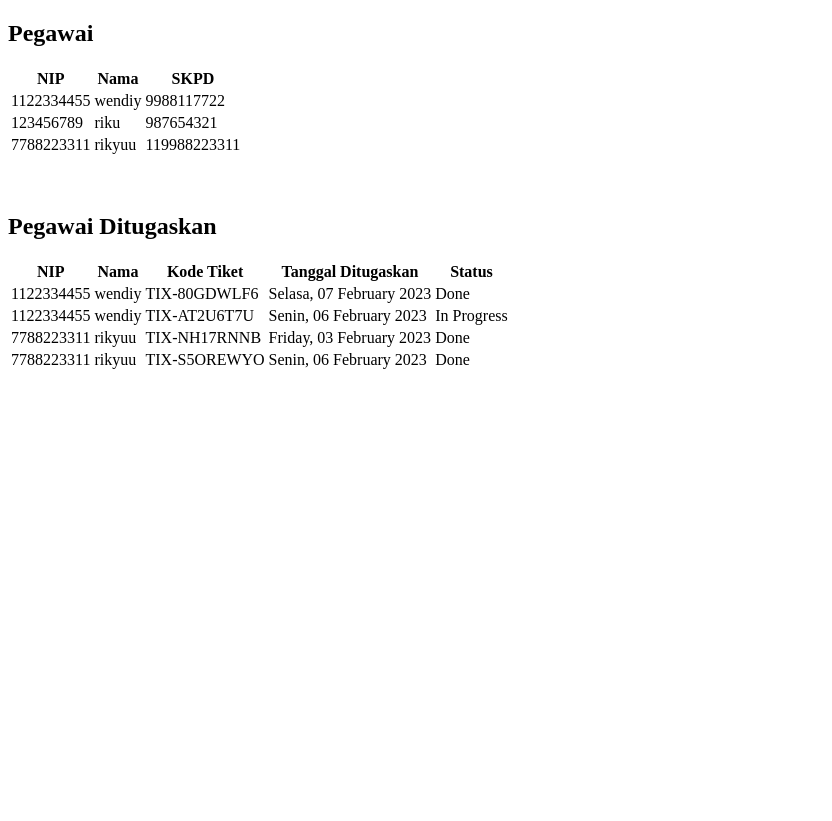
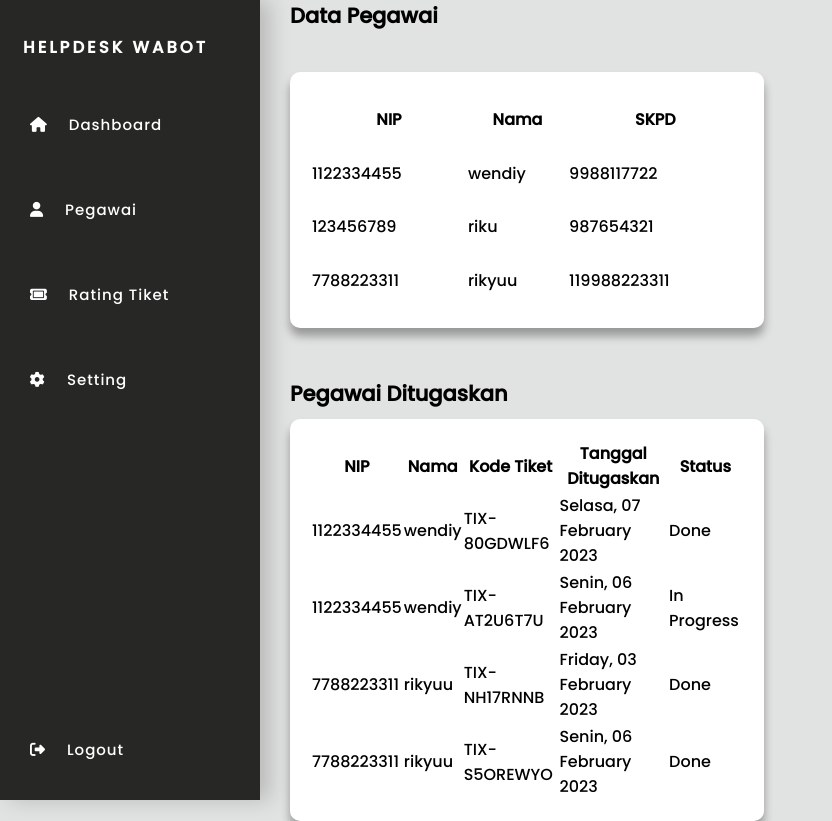
Before and after one commit to Rdhkyuu/helpdesk-wabot, a PHP site: page /pegawai.php in a window 1280 px wide. Shown: the whole page, without its empty margins (0-832 px from the left). Before the commit the page ends 369 px from the top, so only its background shows below. Run offline with PHP 8.4, Linux system fonts and the light colour scheme; data comes from the database, SQL or seed files in the repository.

Commit message:
mengedit file index.php dan pegawai.php

```diff
--- a/Web/pegawai.php
+++ b/Web/pegawai.php
@@ -9,10 +9,42 @@
     <meta http-equiv="X-UA-Compatible" content="IE=edge">
     <meta name="viewport" content="width=device-width, initial-scale=1.0">
     <title>Rating Tiket</title>
+    <link rel="stylesheet" href="fontawesome-free-6.3.0-web/css/all.min.css">
+    <link rel="stylesheet" href="style3.css">
 </head>
-<body>
-    <h2>Pegawai</h2>
-    <table>
+
+<body style="background: #e1e2e2;">
+    <div class="sidebar">
+
+        <div class="sidebar-brand">
+        <h2> Helpdesk wabot </h2>
+        </div>
+
+      <div class="sidebar-menu">
+        <ul>
+          <li>
+            <a href="index.php"> <i class="fa-solid fa-house"></i> Dashboard</a>
+          </li>
+          <li>
+            <a href="pegawai.php"> <i class="fa-solid fa-user"></i> Pegawai </a>
+          </li>
+          <li>
+            <a href="rating.php"> <i class="fa-solid fa-ticket"></i> Rating Tiket </a>
+          </li>
+          <li>
+            <a href="#"> <i class="fa-solid fa-gear"></i> Setting </a>
+          </li>
+          <li>
+            <a href="#" class="logout"> <i class="fa-solid fa-right-from-bracket"></i> Logout </a>
+          </li>
+        </ul>
+      </div>
+    </div>
+
+    <main class="main_table">
+
+    <h2> Data Pegawai</h2>
+    <table class="table1">
         <tr>
             <th>NIP</th>
             <th>Nama</th>
@@ -31,7 +63,7 @@
     </table>
 <br><br>
     <h2>Pegawai Ditugaskan</h2>
-    <table>
+    <table class="table2">
         <tr>
             <th>NIP</th>
             <th>Nama</th>
@@ -52,5 +84,6 @@
         </tr>
         <?php endwhile ?>
     </table>
+    </main>
 </body>
 </html>
--- /dev/null
+++ b/Web/style3.css
@@ -0,0 +1,84 @@
+@import url('https://fonts.googleapis.com/css2?family=Poppins:wght@500&display=swap');
+
+
+* {
+    padding: 0;
+    margin: 0;
+    text-decoration: none;
+    box-sizing: border-box;
+    font-family: 'Poppins', sans-serif;
+}
+
+.sidebar {
+    position: fixed;
+    width: 260px;
+    height: 100%;
+    top: 0;
+    left: 0;
+    background-color: #272726;
+    box-shadow: 10px 0 20px rgba(0, 0, 0, 0.180);
+}
+
+.sidebar-brand {
+    padding: 35px 38px 30px 23px;
+    font-size: 11px;
+    text-transform: uppercase;
+    letter-spacing: 3px;
+    color: #fff;
+}
+
+.sidebar-menu ul a {
+    display: block;
+    line-height: 70px;
+    font-size: 15px;
+    color: white;
+    padding-left: 30px;
+    margin-bottom: 15px;
+    transition: .5s;
+    letter-spacing: 1px;
+}
+
+.sidebar-menu ul li:hover a {
+    padding-left: 48px;
+}
+
+.sidebar-menu ul a i{
+    margin-right: 16px;
+}
+
+.sidebar-menu .logout {
+    position: absolute;
+    bottom: 0;
+}
+
+/* pegawai-style */
+.main_table {
+    margin-left: 290px;
+}
+
+.main_table .table1 {
+    padding: 20px;
+    margin-top: 31px;
+    width: 37vw;
+    height: 32vh;
+    background-color: #fff;
+    box-shadow: 0 8px 10px #0005;
+    border-radius: 10px;
+    overflow: hidden;
+}
+
+.main_table .table2 {
+    padding: 20px;
+    width: 37vw;
+    height: 50vh;
+    background-color: #fff;
+    box-shadow: 0 8px 10px #0005;
+    border-radius: 10px;
+    overflow: hidden;
+}
+
+.main_table h2 {
+    padding-bottom: 10px;
+    font-size: 21px;
+    font-weight: bold;
+}
```
Also changed, not shown: Web/index.php (+11 -7 lines), Web/style.css (+48 -21 lines), Web/img/admin.jpg (added).
